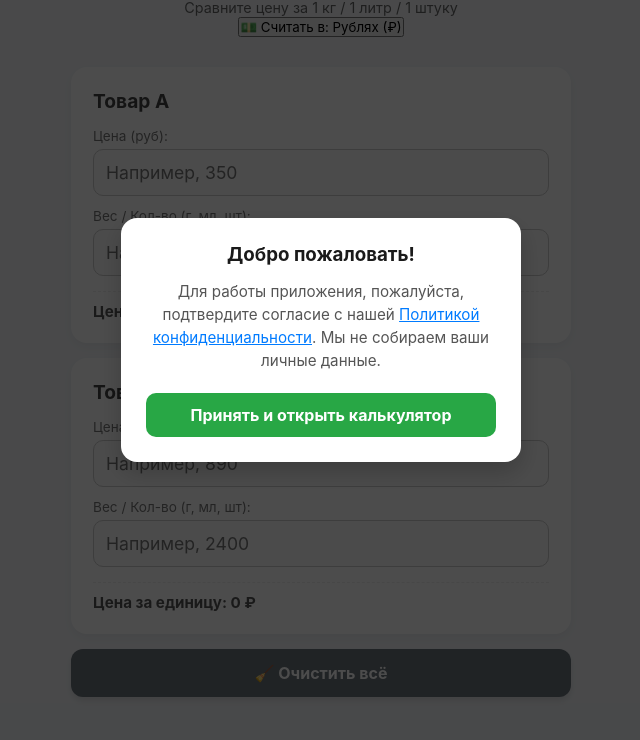
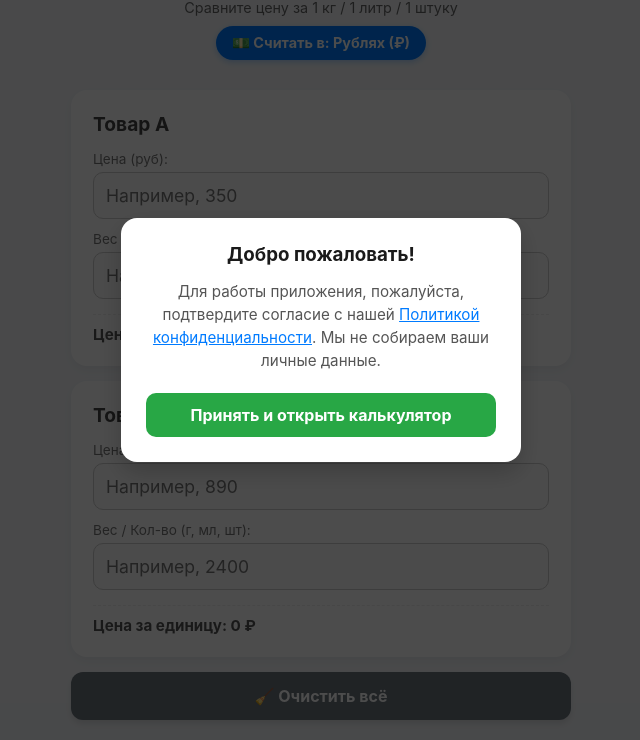
Before and after one commit to alekseevitsh32-svg/android.apk, a plain HTML site: page index.html in a window 1280 px wide. Shown: the part 60-800 px from the top of the page, without its empty margins (319-959 px from the left). Drawn offline with Linux system fonts and the light colour scheme.

Commit message:
Update style.css

```diff
--- a/style.css
+++ b/style.css
@@ -31,6 +31,25 @@ header p {
     font-size: 0.9rem;
     color: #666;
     margin-top: 5px;
+    margin-bottom: 10px;
+}
+
+/* СТИЛЬ ДЛЯ КНОПКИ ВАЛЮТЫ */
+.currency-button {
+    background: #007bff;
+    color: white;
+    border: none;
+    padding: 8px 16px;
+    font-size: 0.9rem;
+    font-weight: bold;
+    border-radius: 20px;
+    cursor: pointer;
+    box-shadow: 0 2px 6px rgba(0,123,255,0.3);
+    transition: background 0.2s;
+}
+
+.currency-button:hover {
+    background: #0056b3;
 }
 
 .product-card {
```
